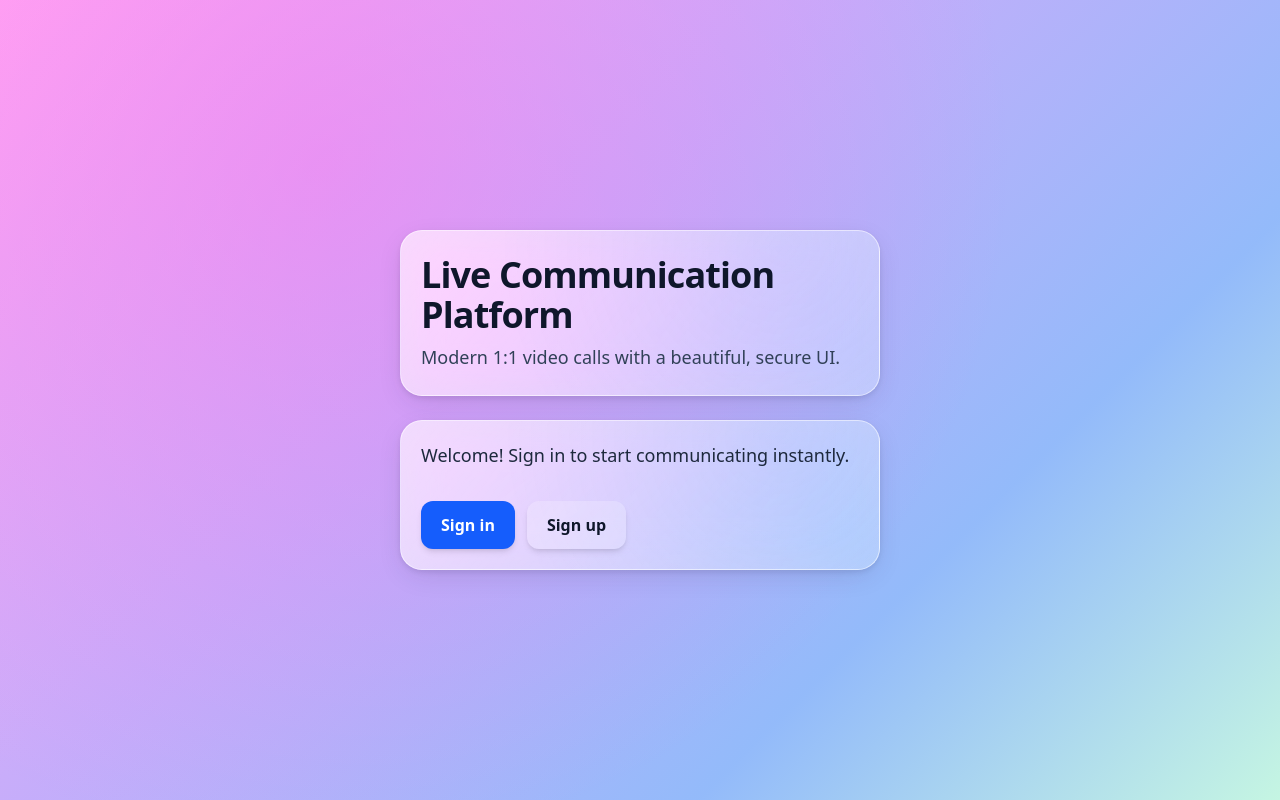
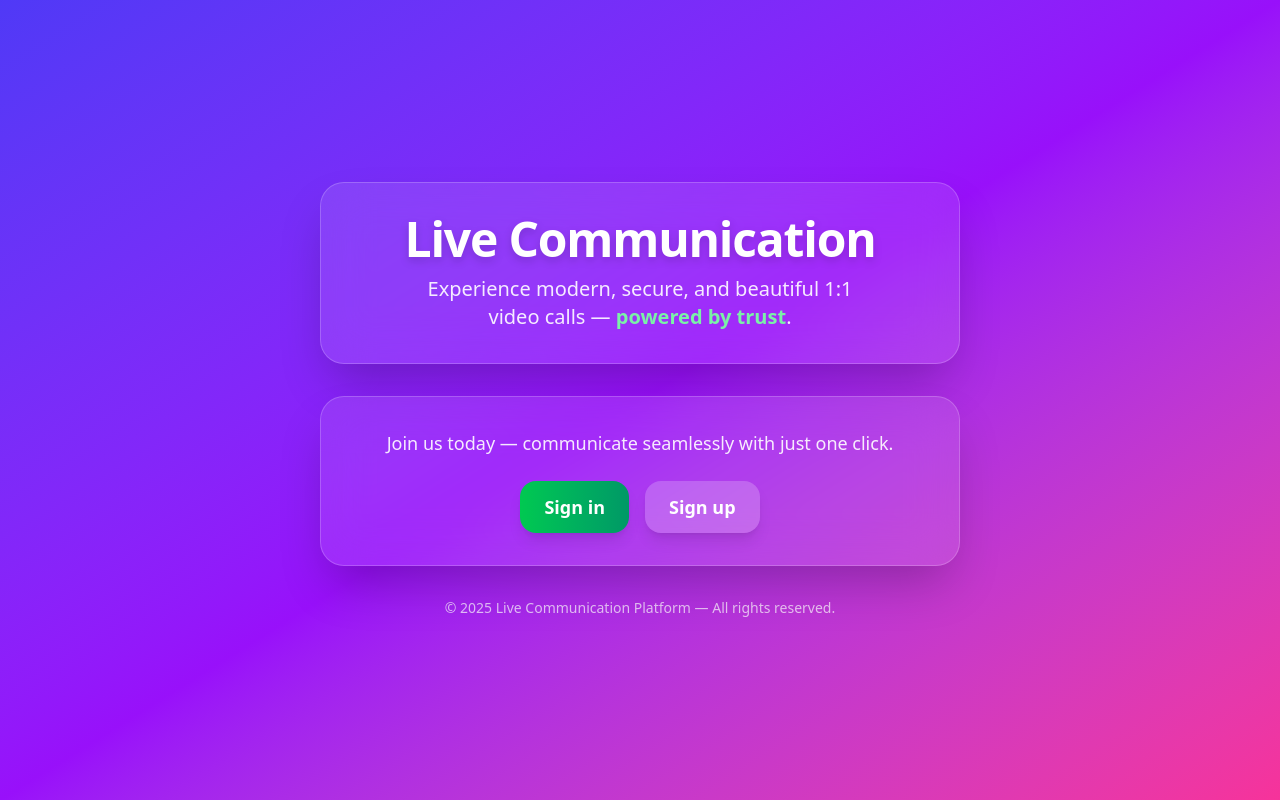
Before and after one commit to BrookGT/lcp-frontend, a Next.js app: page / in a window 1280 px wide. Built offline with nearby package versions, Linux system fonts and the light colour scheme; no server answers.

Commit message:
improved coloring

```diff
--- a/app/communication/page.tsx
+++ b/app/communication/page.tsx
@@ -247,13 +247,13 @@ export default function CommunicationPage() {
                         </p>
                         <div className="flex gap-3 justify-end">
                             <button
-                                className="px-4 py-2 rounded-lg bg-red-600 hover:bg-red-500 text-white font-medium"
+                                className="px-4 py-2 rounded-lg bg-red-600 hover:bg-red-500 text-white font-semibold"
                                 onClick={rejectCall}
                             >
                                 Reject
                             </button>
                             <button
-                                className="px-4 py-2 rounded-lg bg-teal-500 hover:bg-teal-400 text-white font-medium"
+                                className="px-4 py-2 rounded-lg bg-gradient-to-r from-green-500 to-emerald-600 hover:from-green-400 hover:to-emerald-500 text-white font-semibold"
                                 onClick={acceptCall}
                             >
                                 Accept
--- a/app/not-found.tsx
+++ b/app/not-found.tsx
@@ -3,14 +3,14 @@ import Link from "next/link";
 export default function NotFound() {
     return (
         <main className="min-h-dvh flex items-center justify-center p-4">
-            <div className="w-full max-w-md glass-card rounded-3xl p-8 text-center text-slate-900 dark:text-white">
+            <div className="w-full max-w-md glass-card rounded-3xl p-8 text-center text-white">
                 <h1 className="text-3xl font-bold mb-2">Page not found</h1>
-                <p className="text-white/80 mb-6">
+                <p className="text-white/85 mb-6">
                     Sorry, we couldn’t find that page.
                 </p>
                 <Link
                     href="/"
-                    className="inline-block rounded-xl bg-blue-600 hover:bg-blue-500 text-white text-base font-semibold px-5 py-3 shadow-md"
+                    className="inline-block rounded-xl bg-gradient-to-r from-green-500 to-emerald-600 hover:from-green-400 hover:to-emerald-500 text-white text-base font-semibold px-5 py-3 shadow-md"
                 >
                     Go home
                 </Link>
--- a/app/page.tsx
+++ b/app/page.tsx
@@ -7,33 +7,42 @@ export default function Home() {
     const authed = Boolean(session?.accessToken);
 
     return (
-        <main className="min-h-dvh w-full flex items-center justify-center p-0">
-            <div className="w-full max-w-lg mx-auto flex flex-col gap-6 px-2 sm:px-4 py-8">
-                <header className="rounded-2xl glass-card px-5 py-6 shadow-lg animate-fade-in">
-                    <h1 className="text-2xl sm:text-3xl md:text-4xl font-bold text-slate-900 dark:text-white mb-2 tracking-tight">
-                        Live Communication Platform
+        <main className="min-h-dvh w-full flex items-center justify-center bg-gradient-to-br from-indigo-600 via-purple-600 to-pink-500 p-6">
+            <div className="w-full max-w-2xl mx-auto flex flex-col gap-8 px-4 py-10">
+                {/* Header */}
+                <header className="rounded-3xl bg-white/10 backdrop-blur-xl px-6 py-8 shadow-2xl border border-white/20 animate-fade-in text-center">
+                    <h1 className="text-4xl md:text-5xl font-extrabold text-white mb-3 tracking-tight drop-shadow-lg">
+                        Live Communication
                     </h1>
-                    <p className="text-slate-700 dark:text-white/85 text-base sm:text-lg">
-                        Modern 1:1 video calls with a beautiful, secure UI.
+                    <p className="text-white/90 text-lg md:text-xl font-light max-w-md mx-auto">
+                        Experience modern, secure, and beautiful 1:1 video calls
+                        —{" "}
+                        <span className="text-green-300 font-semibold">
+                            powered by trust
+                        </span>
+                        .
                     </p>
                 </header>
-                <div className="rounded-2xl glass-card p-5 shadow-lg animate-fade-in flex flex-col gap-6">
-                    <div className="mb-2">
-                        <p className="text-slate-800 dark:text-white/90 text-base sm:text-lg font-medium">
-                            Welcome! Sign in to start communicating instantly.
-                        </p>
-                    </div>
-                    <div className="flex flex-col sm:flex-row gap-3 w-full">
+
+                {/* Auth Card */}
+                <div className="rounded-3xl bg-white/10 backdrop-blur-xl p-8 shadow-2xl border border-white/20 animate-fade-in flex flex-col gap-6">
+                    <p className="text-white/90 text-lg font-medium text-center">
+                        {authed
+                            ? "Welcome back! You're ready to connect instantly."
+                            : "Join us today — communicate seamlessly with just one click."}
+                    </p>
+
+                    <div className="flex flex-col sm:flex-row gap-4 w-full justify-center">
                         {authed ? (
                             <>
                                 <Link
                                     href="/communication"
-                                    className="w-full sm:w-auto rounded-xl bg-blue-600 hover:bg-blue-500 text-white text-base font-semibold px-5 py-3 shadow-md transition-all focus:outline-none focus:ring-2 focus:ring-blue-400"
+                                    className="w-full sm:w-auto rounded-2xl bg-gradient-to-r from-green-500 to-emerald-600 hover:from-green-400 hover:to-emerald-500 text-white text-lg font-semibold px-6 py-3 shadow-lg transition-all transform hover:scale-105 focus:outline-none focus:ring-2 focus:ring-green-400/60"
                                 >
                                     Go to Communication
                                 </Link>
                                 <button
-                                    className="w-full sm:w-auto rounded-xl bg-white/20 hover:bg-white/30 text-slate-900 dark:text-white text-base font-semibold px-5 py-3 shadow-md transition-all focus:outline-none focus:ring-2 focus:ring-blue-400"
+                                    className="w-full sm:w-auto rounded-2xl bg-white/20 hover:bg-white/30 text-white text-lg font-semibold px-6 py-3 shadow-lg transition-all transform hover:scale-105 focus:outline-none focus:ring-2 focus:ring-green-300/40"
                                     onClick={() =>
                                         signOut({ callbackUrl: "/" })
                                     }
@@ -45,35 +54,49 @@ export default function Home() {
                             <>
                                 <Link
                                     href="/auth/signin"
-                                    className="w-full sm:w-auto rounded-xl bg-blue-600 hover:bg-blue-500 text-white text-base font-semibold px-5 py-3 shadow-md transition-all focus:outline-none focus:ring-2 focus:ring-blue-400"
+                                    className="w-full sm:w-auto rounded-2xl bg-gradient-to-r from-green-500 to-emerald-600 hover:from-green-400 hover:to-emerald-500 text-white text-lg font-semibold px-6 py-3 shadow-lg transition-all transform hover:scale-105 focus:outline-none focus:ring-2 focus:ring-green-400/60"
                                 >
                                     Sign in
                                 </Link>
                                 <Link
                                     href="/auth/signin"
-                                    className="w-full sm:w-auto rounded-xl bg-white/20 hover:bg-white/30 text-slate-900 dark:text-white text-base font-semibold px-5 py-3 shadow-md transition-all focus:outline-none focus:ring-2 focus:ring-blue-400"
+                                    className="w-full sm:w-auto rounded-2xl bg-white/20 hover:bg-white/30 text-white text-lg font-semibold px-6 py-3 shadow-lg transition-all transform hover:scale-105 focus:outline-none focus:ring-2 focus:ring-green-300/40"
                                 >
                                     Sign up
                                 </Link>
                             </>
                         )}
                     </div>
+
+                    {/* Profile Card */}
                     {authed && (
-                        <div className="mt-4 rounded-xl glass-subtle border border-white/10 p-4 flex flex-col gap-2 animate-fade-in">
-                            <h2 className="font-semibold text-slate-900 dark:text-white mb-2 text-lg">
-                                Profile
+                        <div className="mt-6 rounded-2xl bg-white/10 border border-white/20 p-6 shadow-xl animate-fade-in">
+                            <h2 className="font-semibold text-green-400 mb-3 text-xl">
+                                Your Profile
                             </h2>
-                            <div className="flex flex-col gap-1">
-                                <span className="text-slate-700 dark:text-white/80 text-sm">
-                                    Username: {session?.user?.name ?? "-"}
+                            <div className="flex flex-col gap-2 text-white/90 text-sm">
+                                <span>
+                                    <strong className="text-green-300">
+                                        Username:
+                                    </strong>{" "}
+                                    {session?.user?.name ?? "-"}
                                 </span>
-                                <span className="text-slate-700 dark:text-white/80 text-sm">
-                                    Email: {session?.user?.email ?? "-"}
+                                <span>
+                                    <strong className="text-green-300">
+                                        Email:
+                                    </strong>{" "}
+                                    {session?.user?.email ?? "-"}
                                 </span>
                             </div>
                         </div>
                     )}
                 </div>
+
+                {/* Footer */}
+                <footer className="text-center text-white/70 text-sm animate-fade-in">
+                    © {new Date().getFullYear()} Live Communication Platform —
+                    All rights reserved.
+                </footer>
             </div>
         </main>
     );
--- a/components/ContactList.tsx
+++ b/components/ContactList.tsx
@@ -98,7 +98,7 @@ export default function ContactList({
                                             }}
                                             className={`size-8 rounded-full grid place-items-center transition text-xs font-medium border border-white/20 shadow ${
                                                 canCall
-                                                    ? "bg-teal-500 hover:bg-teal-400 text-white"
+                                                    ? "bg-gradient-to-r from-green-500 to-emerald-600 hover:from-green-400 hover:to-emerald-500 text-white"
                                                     : "bg-white/10 text-white/40 cursor-not-allowed"
                                             }`}
                                         >
--- a/components/ProfilePanel.tsx
+++ b/components/ProfilePanel.tsx
@@ -32,7 +32,7 @@ export default function ProfilePanel({
                     </span>
                 </div>
                 <button
-                    className="w-full rounded-xl bg-teal-500 hover:bg-teal-400 py-3 font-medium glow-btn"
+                    className="w-full rounded-xl bg-gradient-to-r from-green-500 to-emerald-600 hover:from-green-400 hover:to-emerald-500 py-3 font-semibold glow-btn text-white"
                     onClick={() => signOut({ callbackUrl: "/" })}
                 >
                     Logout
--- a/components/VideoChat.tsx
+++ b/components/VideoChat.tsx
@@ -302,7 +302,7 @@ export default function VideoChat({
                             placeholder="Room name"
                         />
                         <button
-                            className="bg-blue-600 hover:bg-blue-500 text-white px-4 py-2 rounded-md font-medium"
+                            className="bg-gradient-to-r from-green-500 to-emerald-600 hover:from-green-400 hover:to-emerald-500 text-white px-4 py-2 rounded-md font-semibold"
                             onClick={handleJoinRoom}
                         >
                             Join
@@ -540,7 +540,7 @@ export default function VideoChat({
                                 <button
                                     type="submit"
                                     disabled={!chatInput.trim()}
-                                    className="px-3 py-2 rounded-md bg-teal-500 disabled:opacity-40 hover:bg-teal-400 text-white text-xs font-medium shadow"
+                                    className="px-3 py-2 rounded-md bg-gradient-to-r from-green-500 to-emerald-600 disabled:opacity-40 hover:from-green-400 hover:to-emerald-500 text-white text-xs font-semibold shadow"
                                 >
                                     Send
                                 </button>
@@ -609,7 +609,7 @@ export default function VideoChat({
                                 <button
                                     type="submit"
                                     disabled={!chatInput.trim()}
-                                    className="px-5 py-3 rounded-full bg-teal-500 disabled:opacity-40 hover:bg-teal-400 text-white text-sm font-medium shadow"
+                                    className="px-5 py-3 rounded-full bg-gradient-to-r from-green-500 to-emerald-600 disabled:opacity-40 hover:from-green-400 hover:to-emerald-500 text-white text-sm font-semibold shadow"
                                 >
                                     Send
                                 </button>
```
Also changed, not shown: app/auth/signin/page.tsx (+7 -7 lines).
